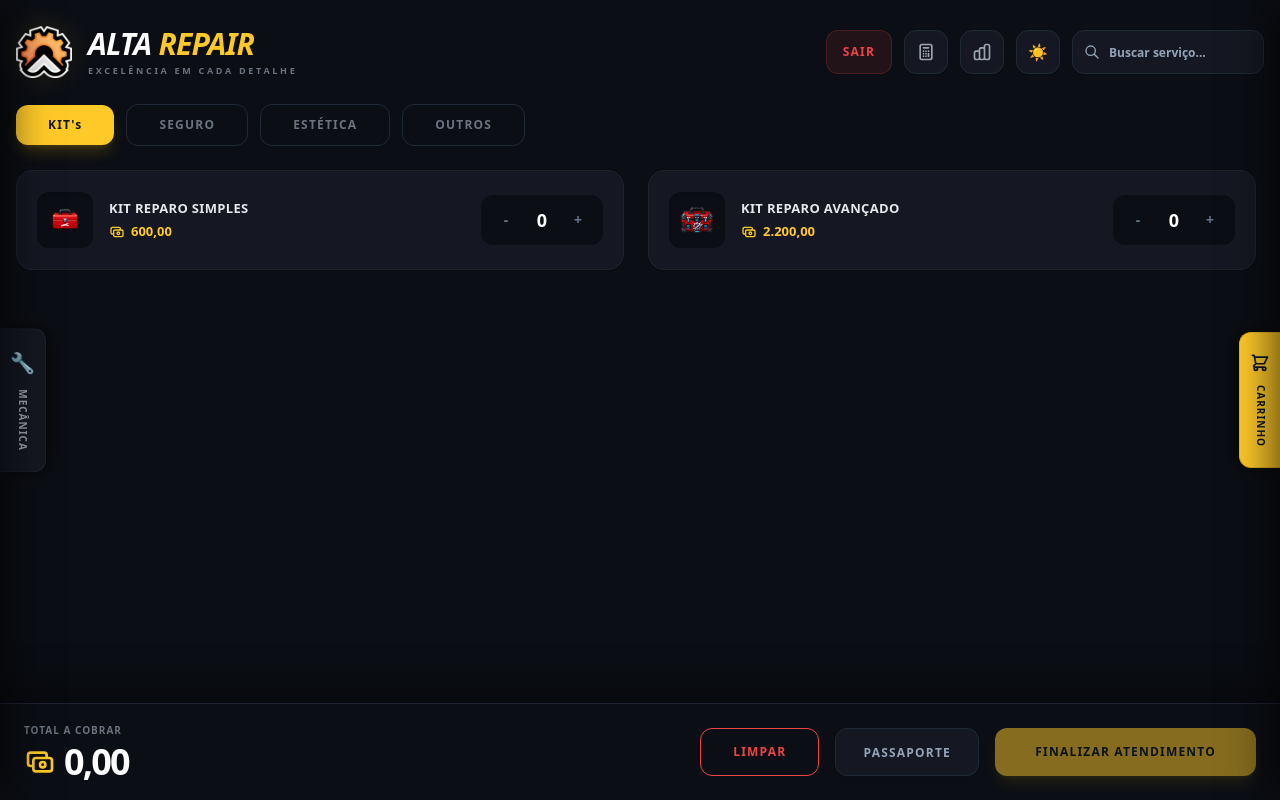
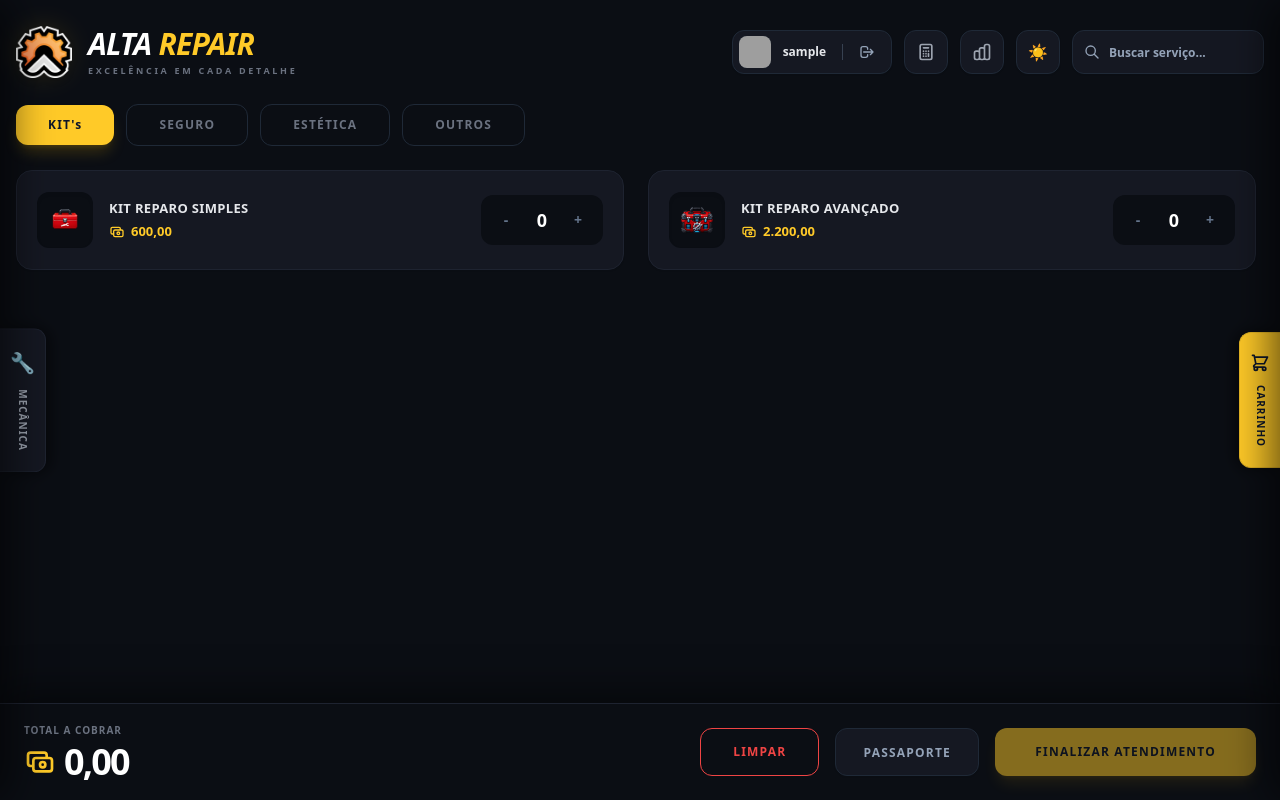
Before and after one commit to imlokdev/alta-repair-calc, a Vue app: page / in a window 1280 px wide. Built offline with nearby package versions, Linux system fonts and the light colour scheme; sample sign-in values are in the browser's storage; grey boxes are pictures that could not be loaded.

Commit message:
feat: adiciona imagem e nome de usuario

```diff
--- a/src/components/AppHeader.vue
+++ b/src/components/AppHeader.vue
@@ -15,22 +15,30 @@ const emit = defineEmits<{
 }>()
 
 const isAuthenticated = ref<boolean>(false)
+const userName = ref<string>('')
+const userAvatar = ref<string>('')
 
 onMounted(() => {
   isAuthenticated.value = !!localStorage.getItem('alta_repair_token')
+  userName.value = localStorage.getItem('alta_repair_user_name') || 'Usuário'
+  userAvatar.value = localStorage.getItem('alta_repair_user_avatar') || ''
 })
 
 const handleLogin = () => {
   const apiUrl = import.meta.env.VITE_API_URL || 'http://localhost:3000'
-
   window.location.href = `${apiUrl}/auth/calculator/discord`
 }
 
 const handleLogout = () => {
   localStorage.removeItem('alta_repair_token')
+  localStorage.removeItem('alta_repair_user_name')
+  localStorage.removeItem('alta_repair_user_avatar')
   isAuthenticated.value = false
+  userName.value = ''
+  userAvatar.value = ''
 }
 </script>
+
 <template>
   <header class="shrink-0 w-full max-w-7xl mx-auto px-4 py-6 flex flex-col md:flex-row items-center justify-between gap-6">
     <div class="flex items-center gap-4">
@@ -49,36 +57,51 @@ const handleLogout = () => {
 
     <div class="flex flex-wrap items-center gap-3">
 
-      <!-- BOTÃO DE LOGIN / LOGOUT DO DISCORD -->
+      <!-- BOTÃO DE LOGIN / PERFIL DO USUÁRIO -->
       <button
         v-if="!isAuthenticated"
         @click="handleLogin"
-        class="h-11 px-4 flex items-center justify-center gap-2 rounded-xl bg-[#5865F2] hover:bg-[#4752C4] text-white font-bold text-xs uppercase tracking-widest transition shadow-sm"
+        class="cursor-pointer h-11 px-4 flex items-center justify-center gap-2 rounded-xl bg-[#5865F2] hover:bg-[#4752C4] text-white font-bold text-xs uppercase tracking-widest transition shadow-sm"
       >
         <svg xmlns="http://www.w3.org/2000/svg" class="h-4 w-4 fill-current" viewBox="0 0 127.14 96.36">
           <path d="M107.7 8.07A105.15 105.15 0 0081.47 0a72.06 72.06 0 00-3.36 6.83 97.68 97.68 0 00-29.08 0A72.37 72.37 0 0045.67 0 105.15 105.15 0 0019.44 8.07C2.79 32.65-1.74 56.63.53 80.2a105.73 105.73 0 0032.1 16.16 77.7 77.7 0 006.89-11.1 68.42 68.42 0 01-10.85-5.18c.91-.66 1.8-1.34 2.66-2a75.57 75.57 0 0064.32 0c.87.71 1.76 1.39 2.66 2a68.68 68.68 0 01-10.87 5.19 77 77 0 006.89 11.1 105.25 105.25 0 0032.14-16.16c2.61-27.19-4.32-50.51-18.77-72.14zM42.56 65.31c-5.36 0-9.76-4.9-9.76-10.93s4.3-10.93 9.76-10.93c5.5 0 9.8 4.96 9.76 10.93 0 6-4.3 10.93-9.76 10.93zm42.02 0c-5.36 0-9.76-4.9-9.76-10.93s4.3-10.93 9.76-10.93c5.5 0 9.8 4.96 9.76 10.93 0 6-4.3 10.93-9.76 10.93z"/>
         </svg>
         Login
       </button>
-      <button
-        v-else
-        @click="handleLogout"
-        class="h-11 px-4 flex items-center justify-center rounded-xl bg-red-500/10 hover:bg-red-500/20 text-red-500 font-bold text-xs uppercase tracking-widest transition border border-red-500/20 shadow-sm"
-      >
-        Sair
-      </button>
 
-      <button @click="$emit('openCalculator')" class="w-11 h-11 flex items-center justify-center rounded-xl bg-white dark:bg-[#151822] border border-slate-200 dark:border-gray-800 text-slate-600 dark:text-gray-400 hover:text-[#ffca28] transition shadow-sm" title="Calculadora 15%">
+      <!-- CARD DO PERFIL LOGADO -->
+      <div v-else class="h-11 flex items-center gap-3 bg-white dark:bg-[#151822] p-1.5 pr-4 rounded-xl border border-slate-200 dark:border-gray-800 shadow-sm transition">
+        <!-- Foto de Perfil ou Inicial do Nome -->
+        <img v-if="userAvatar" :src="userAvatar" alt="Avatar" class="w-8 h-8 rounded-lg object-cover bg-slate-200 dark:bg-gray-800" />
+        <div v-else class="w-8 h-8 rounded-lg bg-[#5865F2] flex items-center justify-center text-white font-black text-sm uppercase">
+          {{ userName.charAt(0) }}
+        </div>
+
+        <!-- Nome -->
+        <span class="text-xs font-bold text-slate-700 dark:text-gray-200 truncate max-w-[120px]">{{ userName }}</span>
+
+        <div class="w-px h-4 bg-slate-200 dark:bg-gray-700 mx-1"></div>
+
+        <!-- Botão de Sair Minimalista -->
+        <button @click="handleLogout" class="cursor-pointer text-slate-400 hover:text-red-500 transition" title="Desconectar">
+          <svg xmlns="http://www.w3.org/2000/svg" class="h-4 w-4" fill="none" viewBox="0 0 24 24" stroke="currentColor">
+            <path stroke-linecap="round" stroke-linejoin="round" stroke-width="2" d="M17 16l4-4m0 0l-4-4m4 4H7m6 4v1a3 3 0 01-3 3H6a3 3 0 01-3-3V7a3 3 0 013-3h4a3 3 0 013 3v1" />
+          </svg>
+        </button>
+      </div>
+
+      <!-- BOTÕES DE FERRAMENTAS -->
+      <button @click="$emit('openCalculator')" class="cursor-pointer w-11 h-11 flex items-center justify-center rounded-xl bg-white dark:bg-[#151822] border border-slate-200 dark:border-gray-800 text-slate-600 dark:text-gray-400 hover:text-[#ffca28] transition shadow-sm" title="Calculadoras">
         <svg xmlns="http://www.w3.org/2000/svg" class="h-5 w-5" fill="none" viewBox="0 0 24 24" stroke="currentColor">
           <path stroke-linecap="round" stroke-linejoin="round" stroke-width="2" d="M9 7h6m0 10v-3m-3 3h.01M9 17h.01M9 14h.01M12 14h.01M15 11h.01M12 11h.01M9 11h.01M7 21h10a2 2 0 002-2V5a2 2 0 00-2-2H7a2 2 0 00-2 2v14a2 2 0 002 2z" />
         </svg>
       </button>
 
-      <button @click="$emit('openHistory')" class="w-11 h-11 flex items-center justify-center rounded-xl bg-white dark:bg-[#151822] border border-slate-200 dark:border-gray-800 text-slate-600 dark:text-gray-400 hover:text-[#ffca28] transition shadow-sm">
+      <button @click="$emit('openHistory')" class="cursor-pointer w-11 h-11 flex items-center justify-center rounded-xl bg-white dark:bg-[#151822] border border-slate-200 dark:border-gray-800 text-slate-600 dark:text-gray-400 hover:text-[#ffca28] transition shadow-sm" title="Histórico">
         <svg xmlns="http://www.w3.org/2000/svg" class="h-5 w-5" fill="none" viewBox="0 0 24 24" stroke="currentColor"><path stroke-linecap="round" stroke-linejoin="round" stroke-width="2" d="M9 19v-6a2 2 0 00-2-2H5a2 2 0 00-2 2v6a2 2 0 002 2h2a2 2 0 002-2zm0 0V9a2 2 0 012-2h2a2 2 0 012 2v10m-6 0a2 2 0 002 2h2a2 2 0 002-2m0 0V5a2 2 0 012-2h2a2 2 0 012 2v14a2 2 0 01-2 2h-2a2 2 0 01-2-2z" /></svg>
       </button>
 
-      <button @click="$emit('toggleTheme')" class="w-11 h-11 flex items-center justify-center rounded-xl bg-white dark:bg-[#151822] border border-slate-200 dark:border-gray-800 text-slate-600 dark:text-yellow-500 hover:scale-105 transition shadow-sm">
+      <button @click="$emit('toggleTheme')" class="cursor-pointer w-11 h-11 flex items-center justify-center rounded-xl bg-white dark:bg-[#151822] border border-slate-200 dark:border-gray-800 text-slate-600 dark:text-yellow-500 hover:scale-105 transition shadow-sm" title="Alternar Tema">
         <span v-if="isDarkMode">☀️</span>
         <svg v-else xmlns="http://www.w3.org/2000/svg" class="h-5 w-5 text-slate-600" fill="currentColor" viewBox="0 0 24 24"><path d="M20.354 15.354A9 9 0 018.646 3.646 9.003 9.003 0 0012 21a9.003 9.003 0 008.354-5.646z" /></svg>
       </button>
--- a/src/views/AuthCallback.vue
+++ b/src/views/AuthCallback.vue
@@ -7,9 +7,14 @@ const router = useRouter()
 
 onMounted(() => {
   const token = route.query.token as string
+  const name = route.query.name as string
+  const avatar = route.query.avatar as string
 
   if (token) {
     localStorage.setItem('alta_repair_token', token)
+
+    if (name) localStorage.setItem('alta_repair_user_name', name)
+    if (avatar) localStorage.setItem('alta_repair_user_avatar', avatar)
   }
 
   router.replace('/')
```
